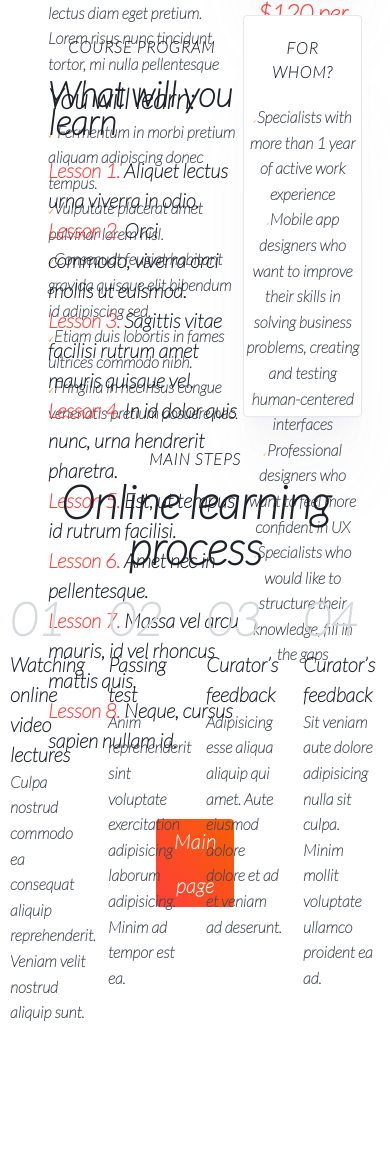
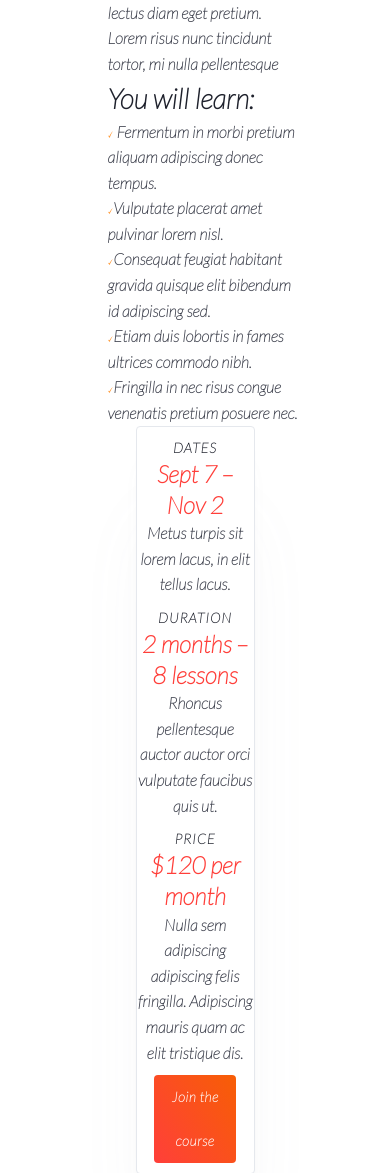
Before and after one commit to mariegorova/Project_FD1, a plain HTML site: page courses.html in a window 390 px wide. Shown: the part 467-1640 px from the top of the page. Before the commit the page ends 1492 px from the top, so only its background shows below. Drawn offline with Linux system fonts and the light colour scheme; a web font is replaced by a local one.

Commit message:
Add some information to courses.css

```diff
--- a/styles/courses.css
+++ b/styles/courses.css
@@ -8,22 +8,34 @@
   justify-content: center;
   text-align: center;
   margin-top: 40px;
+  height: fit-content;
 
 }
+
+
+
+ @media (max-width: 1008px) {
+    .first_main {
+        display: flex;
+        flex-direction: column;
+        align-content: center;
+        align-items: center;
+        height: max-content;
+      }
+ }
 
 .first {
   width: 50%;
   height: 400px;
-
-
   text-align: left;
   padding-left: 20px;
+  height: fit-content;
 
 }
 
 .second {
   width: 30%;
-  height: 400px;
+
   background: #FFFFFF;
 
 
@@ -32,6 +44,7 @@
 
   box-shadow: 0px 80px 80px -20px rgba(154, 156, 165, 0.08), 0px 30px 24px -10px rgba(154, 156, 165, 0.05), 0px 12px 10px -6px rgba(154, 156, 165, 0.04), 0px 4px 4px -4px rgba(30, 33, 44, 0.03);
   border-radius: 4px;
+  height: fit-content;
 
 }
 
@@ -120,7 +133,8 @@
 color: #FFFFFF;
 width: 70%;
 margin: auto;
-margin-top: 20px;
+margin-bottom: 10px;
+margin-top: 10px;
 }
 
 a {
@@ -181,7 +195,7 @@
 
 }
 
-.headin {
+.heading {
     display: flex;
 flex-direction: column;
 align-items: center;
@@ -206,6 +220,7 @@
 flex-grow: 0;
 margin: 8px 0px;
 margin-top: 30px;
+
 }
 
 .learning {font-family: 'Lato';
@@ -229,11 +244,23 @@
     display: flex;
     justify-content: center;
     text-align: center;
+    height: fit-content;
+
 }
+
+@media (max-width: 900px) {
+    .process {
+        display: flex;
+        flex-direction: column;
+        flex-wrap: wrap;
+        align-content: center;
+      }
+ }
 
 .one {
     width: 20%;
-    height: 200px;
+    height: fit-content;
+
 
     margin: 10px;
     text-align: left;
--- a/styles/index.css
+++ b/styles/index.css
@@ -903,7 +903,7 @@
   color: #ffffff;
   width: 30%;
   opacity: 0.6;
-  width: 100%;
+  width: fit-content;
 }
 
 .socials {
```
Also changed, not shown: about_us.html (+10 -17 lines), courses.html (+2 -0 lines), styles/about_us.css (+14 -9 lines).
